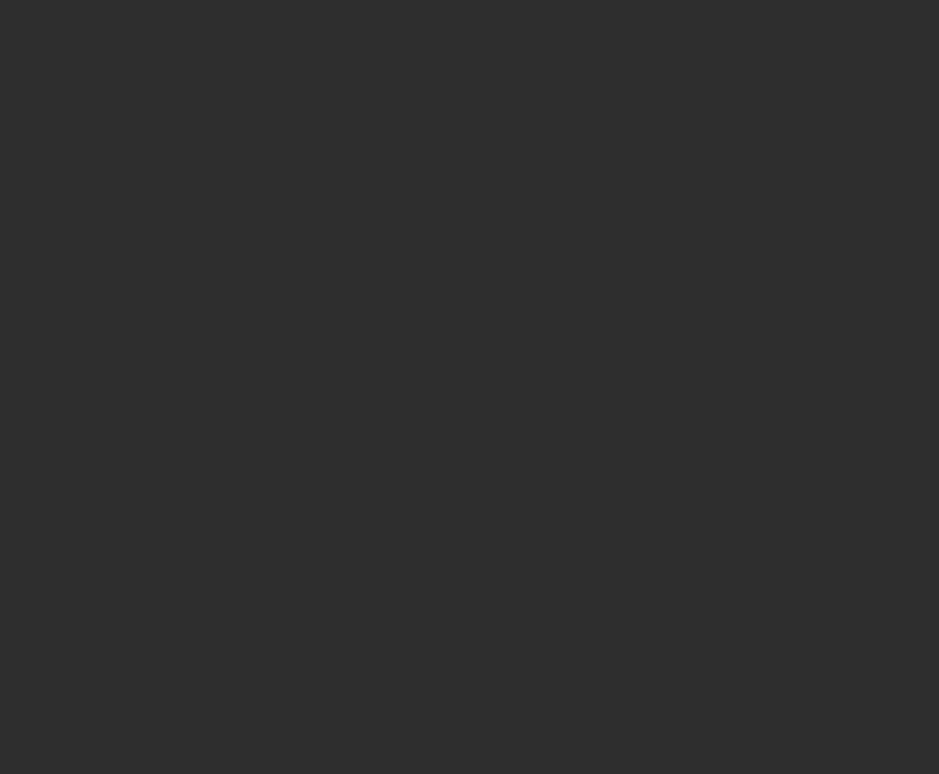
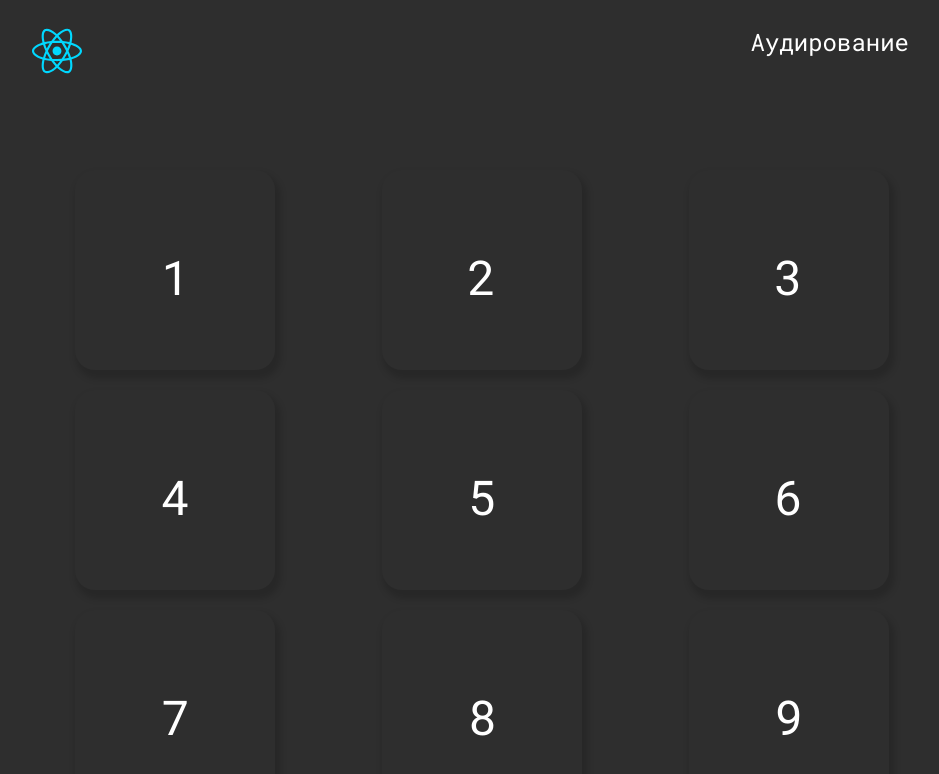
Before and after one commit to G3N1SS/scientist, a React (Vite) app: page /scientist/cards in a window 1280 px wide. Before the commit this address had no page. Shown: the top 774 px of the page, without its empty margins (158-1097 px from the left). Built offline with nearby package versions, Linux system fonts and the light colour scheme.

Commit message:
fix: gh pages fix

```diff
--- a/src/components/App.jsx
+++ b/src/components/App.jsx
@@ -13,10 +13,10 @@ function App() {
     <>
     <div className="page">
       <Routes>
-        <Route path={baseUrl} element={<Navigate to="/" element={<MainPage/>}></Navigate>}/>
+        <Route path={baseUrl} element={<MainPage/>}/>
         <Route path='/' element={<MainPage/>}></Route>
-        <Route path='/cards' element={<Cards/>}/>
-        <Route path='/card' element={<Card/>}/>
+        <Route path='/scientist/cards' element={<Cards/>}/>
+        <Route path='/scientist/card' element={<Card/>}/>
       </Routes>
     </div>
     </>
--- a/src/components/Card.jsx
+++ b/src/components/Card.jsx
@@ -74,7 +74,7 @@ export default function Card(){
             : 'Ошибка'
             }
         </h2>
-        <Link to="/cards" className="card__button">Назад</Link>
+        <Link to="/scientist/cards" className="card__button">Назад</Link>
     </>
     )
 }
--- a/src/components/Cards.jsx
+++ b/src/components/Cards.jsx
@@ -11,15 +11,15 @@ export default function Cards(){
         <>
         <Header></Header>
             <ul className="cards__container">
-                <li className="cards" onClick={disable}><Link to='/card' state={{config: '1'}} className="cards__text">1</Link></li>
-                <li className="cards" onClick={disable}><Link to='/card' state={{config: '2'}} className="cards__text">2</Link></li>
-                <li className="cards" onClick={disable}><Link to='/card' state={{config: '3'}} className="cards__text">3</Link></li>
-                <li className="cards" onClick={disable}><Link to='/card' state={{config: '4'}} className="cards__text">4</Link></li>
-                <li className="cards" onClick={disable}><Link to='/card' state={{config: '5'}} className="cards__text">5</Link></li>
-                <li className="cards" onClick={disable}><Link to='/card' state={{config: '6'}} className="cards__text">6</Link></li>
-                <li className="cards" onClick={disable}><Link to='/card' state={{config: '7'}} className="cards__text">7</Link></li>
-                <li className="cards" onClick={disable}><Link to='/card' state={{config: '8'}} className="cards__text">8</Link></li>
-                <li className="cards" onClick={disable}><Link to='/card' state={{config: '9'}} className="cards__text">9</Link></li>
+                <li className="cards" onClick={disable}><Link to='/scientist/card' state={{config: '1'}} className="cards__text">1</Link></li>
+                <li className="cards" onClick={disable}><Link to='/scientist/card' state={{config: '2'}} className="cards__text">2</Link></li>
+                <li className="cards" onClick={disable}><Link to='/scientist/card' state={{config: '3'}} className="cards__text">3</Link></li>
+                <li className="cards" onClick={disable}><Link to='/scientist/card' state={{config: '4'}} className="cards__text">4</Link></li>
+                <li className="cards" onClick={disable}><Link to='/scientist/card' state={{config: '5'}} className="cards__text">5</Link></li>
+                <li className="cards" onClick={disable}><Link to='/scientist/card' state={{config: '6'}} className="cards__text">6</Link></li>
+                <li className="cards" onClick={disable}><Link to='/scientist/card' state={{config: '7'}} className="cards__text">7</Link></li>
+                <li className="cards" onClick={disable}><Link to='/scientist/card' state={{config: '8'}} className="cards__text">8</Link></li>
+                <li className="cards" onClick={disable}><Link to='/scientist/card' state={{config: '9'}} className="cards__text">9</Link></li>
             </ul>
         </>
     )
--- a/src/components/MainPage.jsx
+++ b/src/components/MainPage.jsx
@@ -17,7 +17,7 @@ export default function MainPage(){
           <Input placeholder={"5"}></Input>
           <Input placeholder={"6"}></Input>
           <Input placeholder={"7"}></Input>
-          <Link to="/cards" className='confirm'>✓</Link>
+          <Link to='/scientist/cards' className='confirm'>✓</Link>
         </form>
       <ol className={`questions`}>
         <li className='a'>A course or area of study</li>
```
